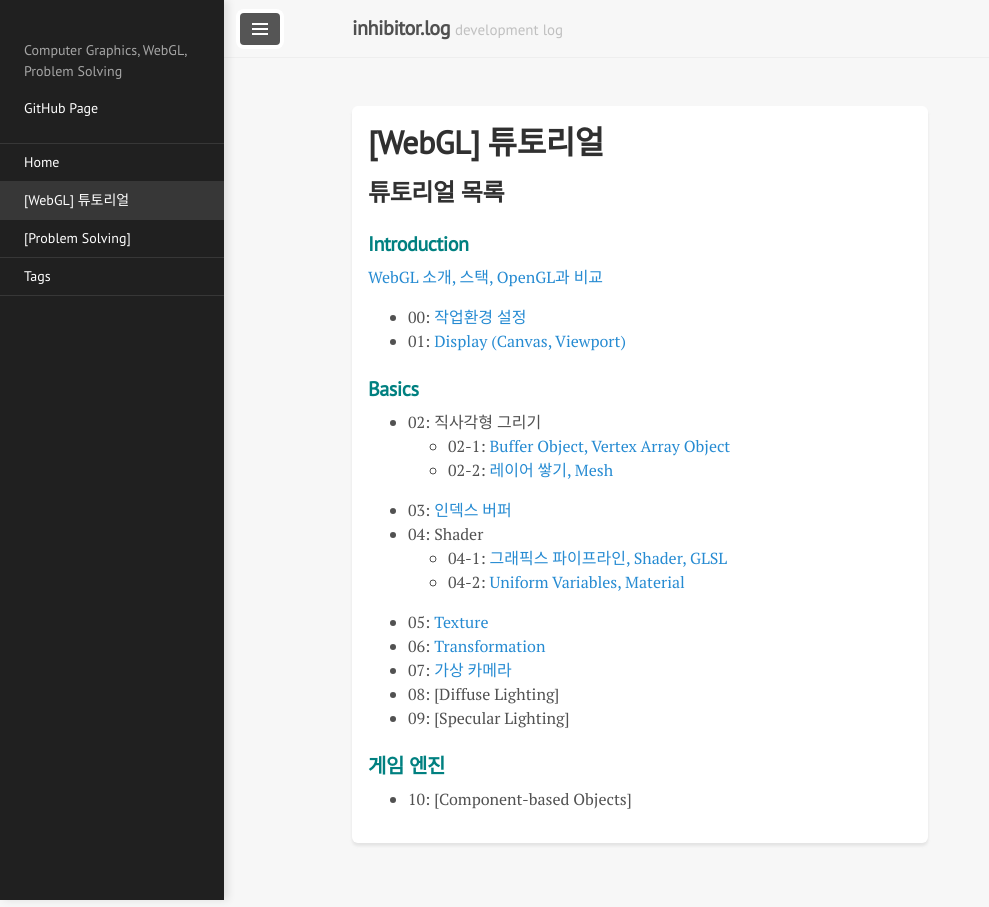
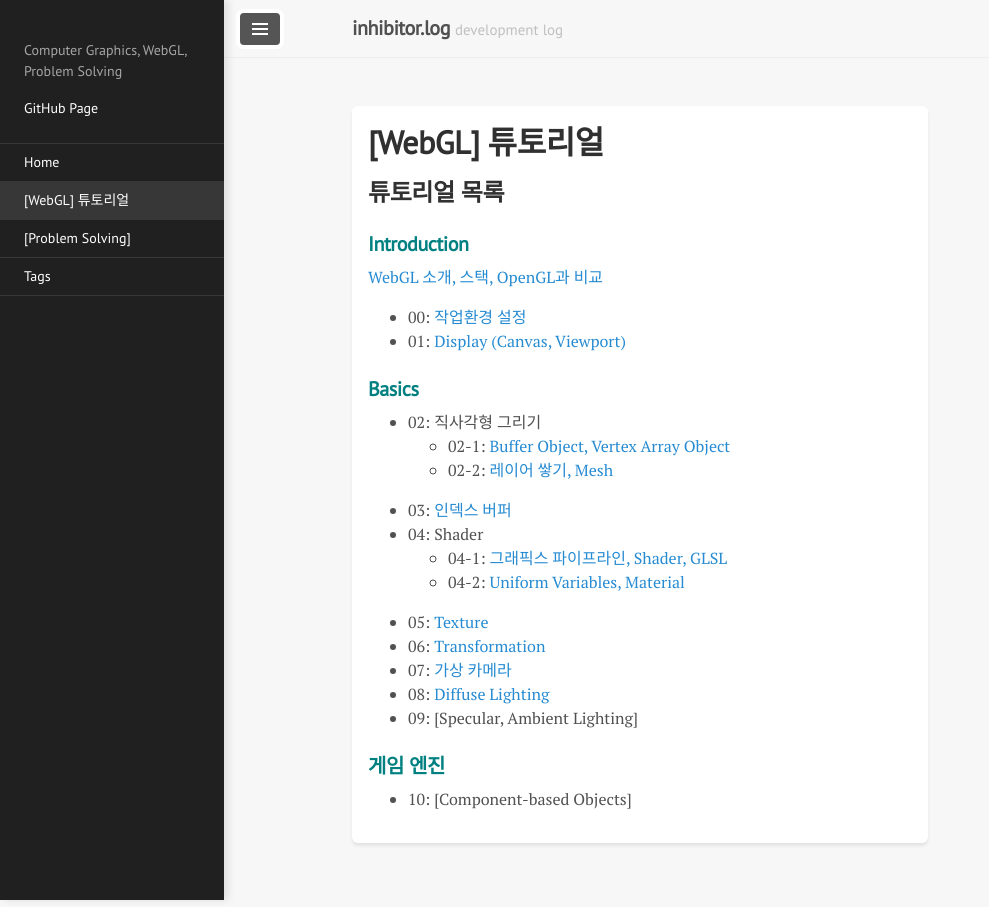
Before and after one commit to inhibitor1217/inhibitor1217.github.io, a Jekyll site: the page built from 1_webgl-tutorials.md, in a window 1280 px wide. Shown: the whole page, without its empty margins (0-989 px from the left). Built offline with Jekyll 4.4.1, drawn with Linux system fonts in a browser that asks for light colours.

Commit message:
moved links to tutorial 8

```diff
--- a/1_webgl-tutorials.md
+++ b/1_webgl-tutorials.md
@@ -20,8 +20,8 @@ title: "[WebGL] 튜토리얼"
 - 05: [Texture]({{site.url}}/2019/04/27/webgl-texture)
 - 06: [Transformation]({{site.url}}/2019/05/03/webgl-transformation)
 - 07: [가상 카메라]({{site.url}}/2019/05/07/webgl-view-projection)
-- 08: [Diffuse Lighting]
-- 09: [Specular Lighting]
+- 08: [Diffuse Lighting]({{site.url}}/2019/05/10/webgl-diffuse-lighting)
+- 09: [Specular, Ambient Lighting]
 
 ### 게임 엔진
 - 10: [Component-based Objects]
```
Also changed, not shown: _posts/2019-05-10-webgl-diffuse-lighting.md (renamed from temp/webgl-diffuse-lighting.md).
